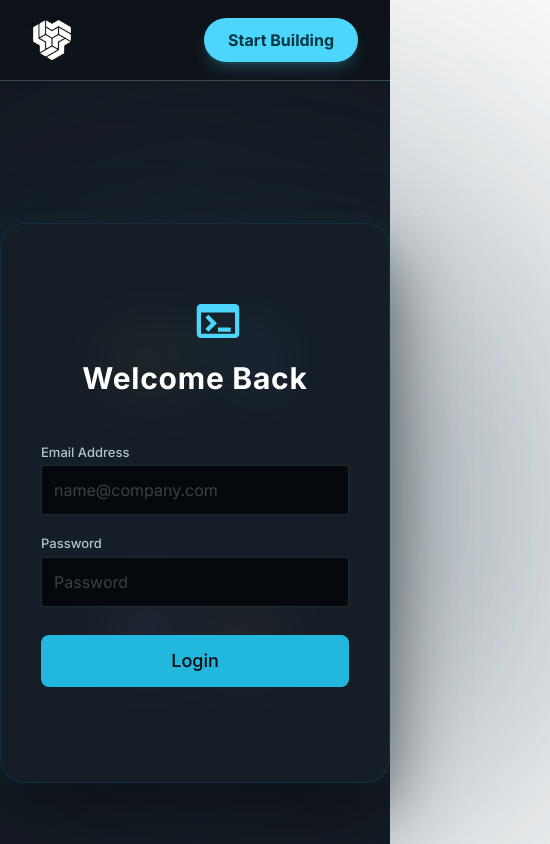
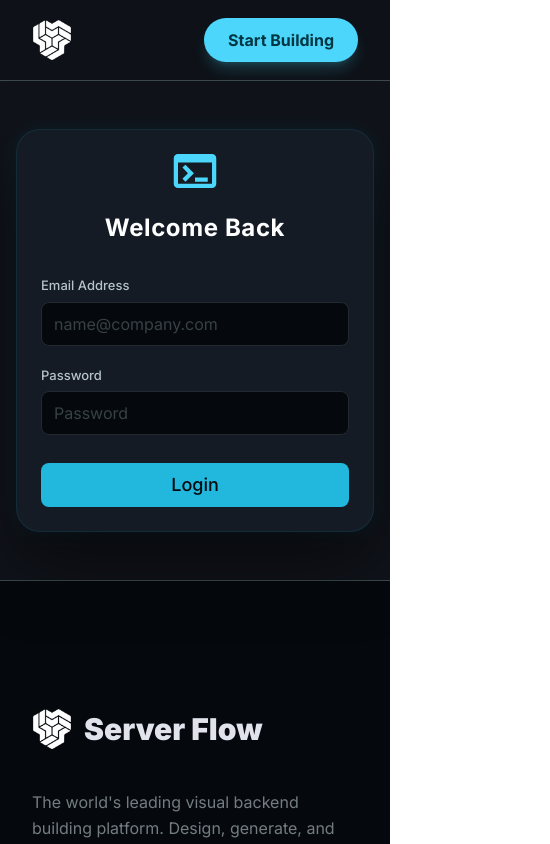
Before and after one commit to Gaurav775-Git/Server_Flow, a React (Vite) app in the folder client/: page /login in a window 390 px wide. Shown: the top 844 px of the page, 550 px wide, since content can reach past the window. Built offline with nearby package versions, Linux system fonts and the light colour scheme.

Commit message:
fix: make login page responsive and touch-friendly
Co-authored-by: Gaurav775-Git <191474567+Gaurav775-Git@users.noreply.github.com>

```diff
--- a/client/src/components/cards/LoginCard.jsx
+++ b/client/src/components/cards/LoginCard.jsx
@@ -7,7 +7,7 @@ const LoginCard = () => {
   });
 
   const handleChange = (e) => {
-    setFormData({ ...formData, [e.target.name]: [e.target.value] });
+    setFormData({ ...formData, [e.target.name]: e.target.value });
   };
 
   const onSubmit = (e) => {
@@ -17,10 +17,9 @@ const LoginCard = () => {
 
   return (
     <div
-      className="w-full max-w-110 h-140 bg-[#161D27]/90 z-20 rounded-3xl backdrop-blur-xl relative
-border border-cyan-400/10 shadow-[0_30px_70px_rgba(0,0,0,0.55),0_0_25px_rgba(34,211,238,0.08)] text-white text-2xl "
+      className="w-full bg-[#161D27]/90 z-20 rounded-3xl backdrop-blur-xl border border-cyan-400/10 shadow-[0_30px_70px_rgba(0,0,0,0.55),0_0_25px_rgba(34,211,238,0.08)] text-white p-6 sm:p-8"
     >
-      <div className="flex justify-center absolute top-20 left-48 z-10">
+      <div className="flex justify-center mb-6 z-10" aria-hidden="true">
         <svg
           width="50"
           height="34"
@@ -34,21 +33,16 @@ border border-cyan-400/10 shadow-[0_30px_70px_rgba(0,0,0,0.55),0_0_25px_rgba(34,
           />
         </svg>
       </div>
-      <div className="">
-        <div className="flex flex-col items-center w-full absolute top-30 px-6 py-4">
-          <h2 className="mb-8 text-3xl font-bold tracking-wide">
+      <div className="flex flex-col items-center w-full">
+        <h2 className="mb-8 text-2xl sm:text-3xl font-bold tracking-wide text-center">
           Welcome Back
         </h2>
-          <div className="form-box flex flex-col items-center rounded-3xl  w-full p-4">
-            <form
-              action=""
-              onSubmit={onSubmit}
-              className="flex flex-col gap-5 w-full "
-            >
-              <div className="flex flex-col gap-1">
+        <div className="form-box flex flex-col items-center rounded-3xl w-full">
+          <form action="" onSubmit={onSubmit} className="flex flex-col gap-5 w-full">
+            <div className="flex flex-col gap-1.5">
               <label
                 htmlFor="email"
-                  className=" block text-[13px] font-medium text-[#B6C3C8]"
+                className="block text-[13px] font-medium text-[#B6C3C8]"
               >
                 Email Address
               </label>
@@ -59,14 +53,14 @@ border border-cyan-400/10 shadow-[0_30px_70px_rgba(0,0,0,0.55),0_0_25px_rgba(34,
                 name="email"
                 value={formData.email}
                 onChange={handleChange}
-                  className="w-full bg-[#05090E] border border-[#242930] px-3 py-3 text-base  placeholder:text-[#374146]
-          outline-none"
+                autoComplete="email"
+                className="w-full min-h-11 rounded-lg bg-[#05090E] border border-[#242930] px-3 text-base placeholder:text-[#374146] outline-none focus:ring-2 focus:ring-[#22B8DD]/40 focus:border-[#22B8DD]"
               />
             </div>
-              <div className="flex flex-col gap-1">
+            <div className="flex flex-col gap-1.5">
               <label
                 htmlFor="password"
-                  className=" block text-[13px] font-medium text-[#B6C3C8]"
+                className="block text-[13px] font-medium text-[#B6C3C8]"
               >
                 Password
               </label>
@@ -77,18 +71,17 @@ border border-cyan-400/10 shadow-[0_30px_70px_rgba(0,0,0,0.55),0_0_25px_rgba(34,
                 name="password"
                 value={formData.password}
                 onChange={handleChange}
-                  className="w-full bg-[#05090E] border border-[#242930] px-3 py-3 text-base  placeholder:text-[#374146]
-          outline-none"
+                autoComplete="current-password"
+                className="w-full min-h-11 rounded-lg bg-[#05090E] border border-[#242930] px-3 text-base placeholder:text-[#374146] outline-none focus:ring-2 focus:ring-[#22B8DD]/40 focus:border-[#22B8DD]"
               />
             </div>
 
             <button
               type="submit"
-                className="flex justify-center mt-2
+              className="flex justify-center items-center mt-2 min-h-11
                   w-full
                   rounded-lg
                 bg-[#22B8DD]
-                  py-3
                   text-lg
                   font-medium
                 text-[#05090E]
@@ -96,8 +89,7 @@ border border-cyan-400/10 shadow-[0_30px_70px_rgba(0,0,0,0.55),0_0_25px_rgba(34,
                   duration-300
                 hover:bg-[#2CC6EB]
                   hover:shadow-[0_0_20px_rgba(34,184,221,0.35)]
-                  active:scale-[0.98]
-                  cursor-pointer"
+                  active:scale-[0.98] focus:outline-none focus:ring-2 focus:ring-[#22B8DD]/40 focus:ring-offset-2 focus:ring-offset-[#161D27] cursor-pointer"
             >
               Login
             </button>
@@ -105,7 +97,6 @@ border border-cyan-400/10 shadow-[0_30px_70px_rgba(0,0,0,0.55),0_0_25px_rgba(34,
         </div>
       </div>
     </div>
-    </div>
   );
 };
 
--- a/client/src/components/ui/LoginLeftIcon.jsx
+++ b/client/src/components/ui/LoginLeftIcon.jsx
@@ -2,13 +2,16 @@ const LoginLeftIcon = () => {
   return (
     <>
       <div
-        className="absolute -left-40 top-1/2 -translate-y-1/2
-          w-150 h-150 rounded-full blur-[180px]"
+        aria-hidden="true"
+        className="pointer-events-none hidden xl:block absolute -left-52 top-1/2 -translate-y-1/2 w-80 h-80 rounded-full blur-[140px]"
         style={{
           background: "rgba(42, 67, 82, 0.45)",
         }}
       />
-      <div className="flex flex-col gap-50 left-50 absolute z-10">
+      <div
+        aria-hidden="true"
+        className="pointer-events-none hidden xl:flex flex-col gap-24 left-12 absolute z-10"
+      >
         <svg
           width="80"
           height="72"
--- a/client/src/components/ui/LoginRightIcon.jsx
+++ b/client/src/components/ui/LoginRightIcon.jsx
@@ -1,7 +1,10 @@
 const LoginRightIcon = () => {
   return (
     <>
-      <div className="flex flex-col gap-50 right-50 absolute z-10">
+      <div
+        aria-hidden="true"
+        className="pointer-events-none hidden xl:flex flex-col gap-24 right-12 absolute z-10"
+      >
         <svg
           width="80"
           height="64"
@@ -28,8 +31,8 @@ const LoginRightIcon = () => {
         </svg>
       </div>
       <div
-        className="absolute -right-40 top-1/2 -translate-y-1/2
-          w-150 h-150 rounded-full blur-[180px]"
+        aria-hidden="true"
+        className="pointer-events-none hidden xl:block absolute -right-52 top-1/2 -translate-y-1/2 w-80 h-80 rounded-full blur-[140px]"
         style={{
           background: "rgba(42, 67, 82, 0.45)",
         }}
--- a/client/src/pages/Login.jsx
+++ b/client/src/pages/Login.jsx
@@ -5,13 +5,15 @@ import NavBar from "../components/NavBar";
 import Footer from "../components/Footer";
 const Login = () => {
   return (
-    <div className="min-h-screen bg-[#0b0e14] text-[#e1e2eb]">
+    <div className="min-h-screen bg-[#0b0e14] text-[#e1e2eb] overflow-x-hidden">
       <NavBar />
-      <div className="min-h-screen relative flex justify-center items-center bg-[#10131A]">
+      <main className="relative flex items-center justify-center bg-[#10131A] px-4 py-12 sm:px-6 lg:px-8">
         <LoginLeftIcon />
-        <LoginCard />
+        <div className="w-full max-w-md sm:max-w-lg">
+          <LoginCard />
+        </div>
         <LoginRightIcon />
-      </div>
+      </main>
       <Footer />
     </div>
   );
```
Lines whose indentation alone changed are shown as unchanged.
